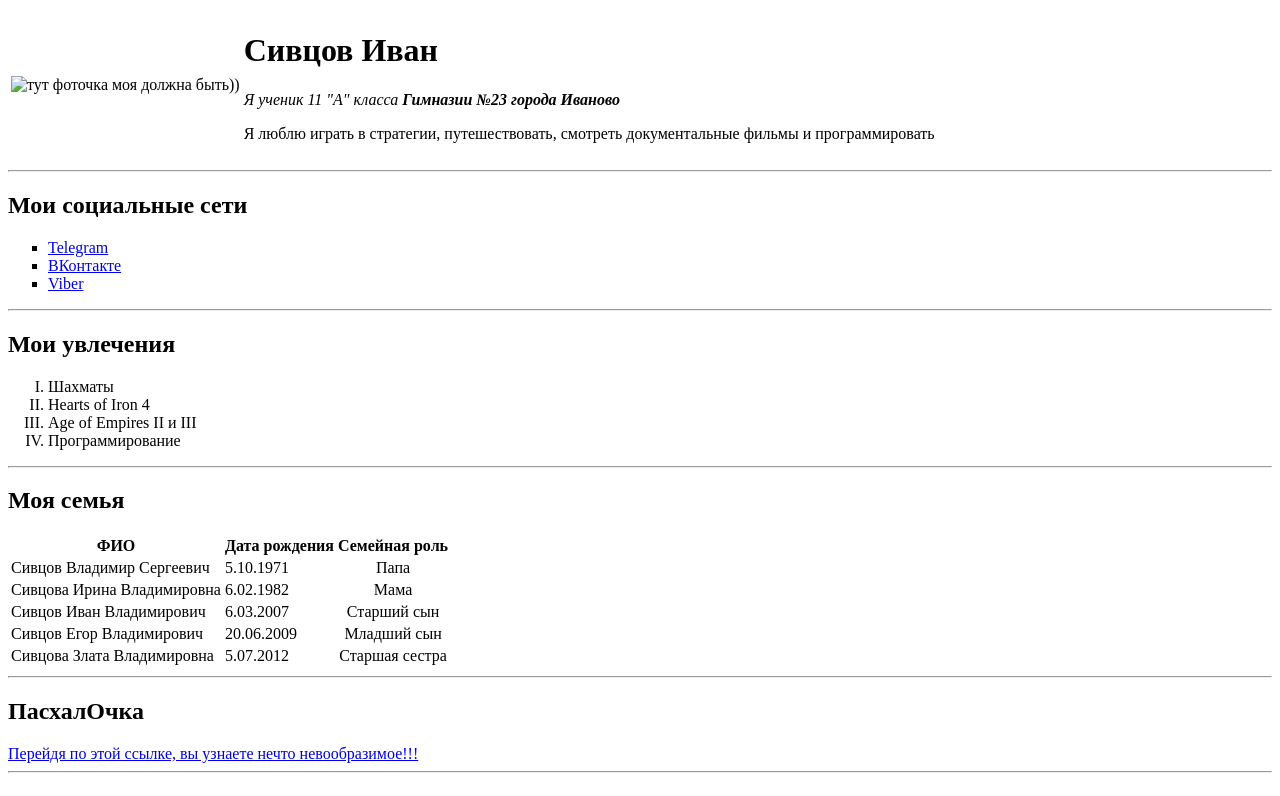
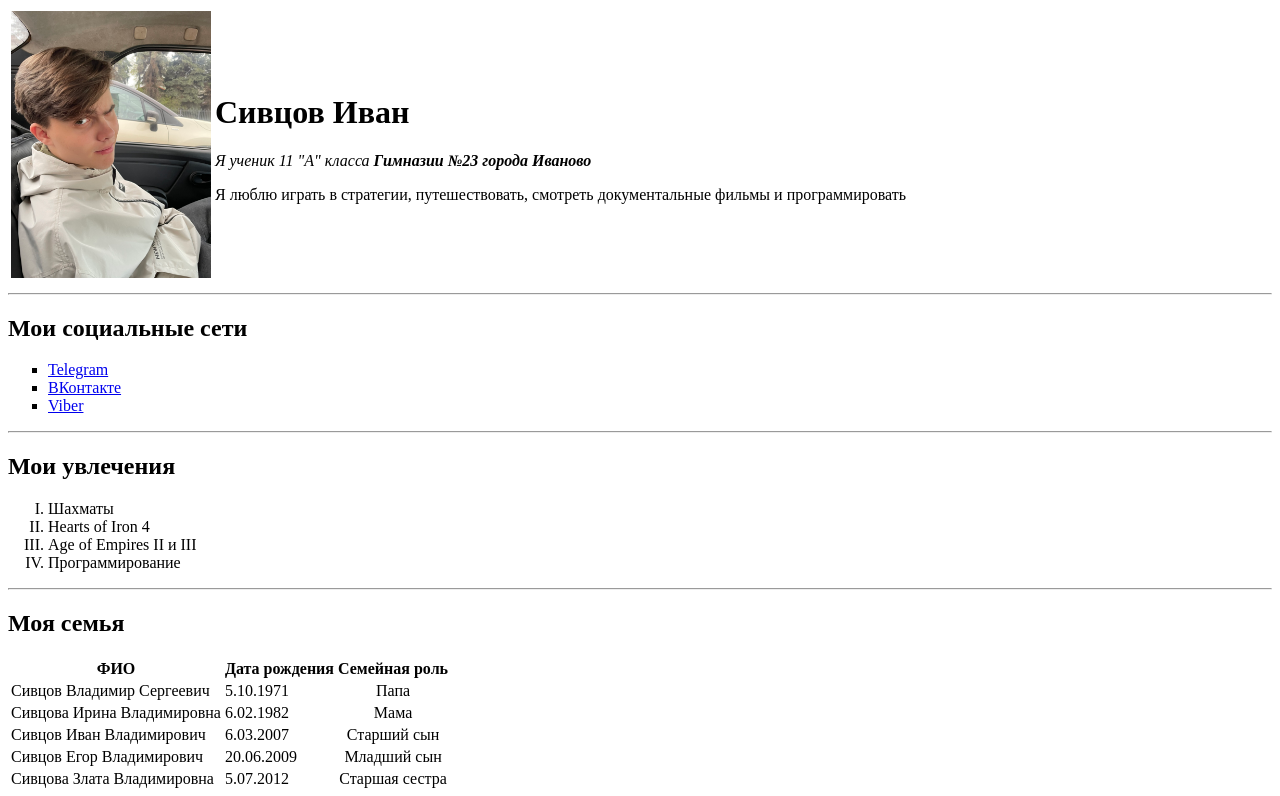
Before and after one commit to Ivan-Sivtsov/Az, a plain HTML site: page index.html in a window 1280 px wide. Shown: the top 796 px of the page. Drawn offline with Linux system fonts and the light colour scheme.

Commit message:
Update index.html

```diff
--- a/index.html
+++ b/index.html
@@ -7,7 +7,7 @@
 <body>
     <table>
         <tr cellspacing="20">
-            <td><img src="Ivan.JPEG"  width="200" alt="тут фоточка моя должна быть))"></td>
+            <td><img src="IMG_3970.JPEG"  width="200" alt="тут фоточка моя должна быть))"></td>
             <td><h1>Сивцов Иван</h1>
                 <p><em>Я ученик 11 "А" класса <strong>Гимназии №23 города Иваново</strong></em></p>
                 <p>Я люблю играть в стратегии, путешествовать, смотреть документальные фильмы и программировать</p></td>
```
